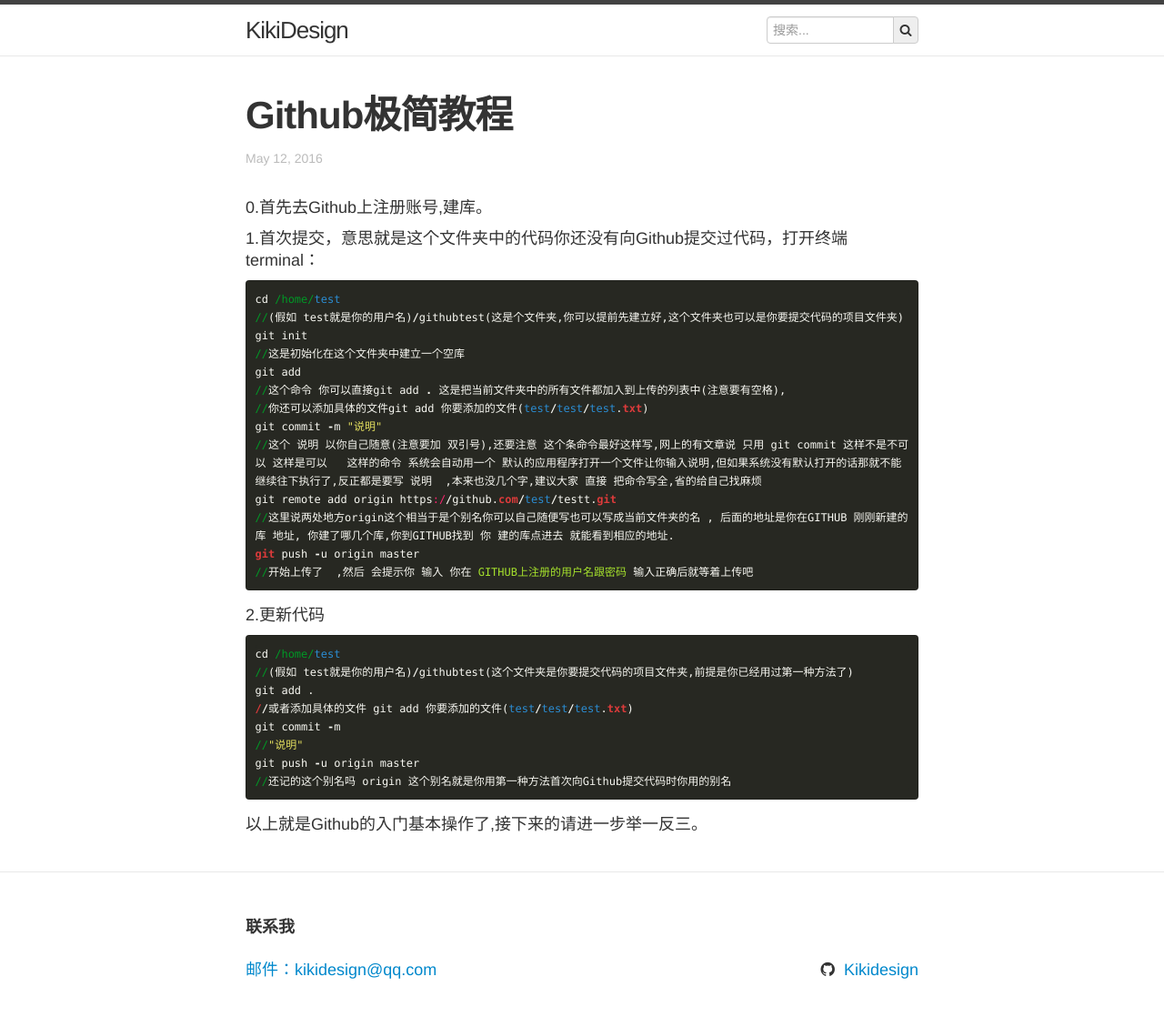
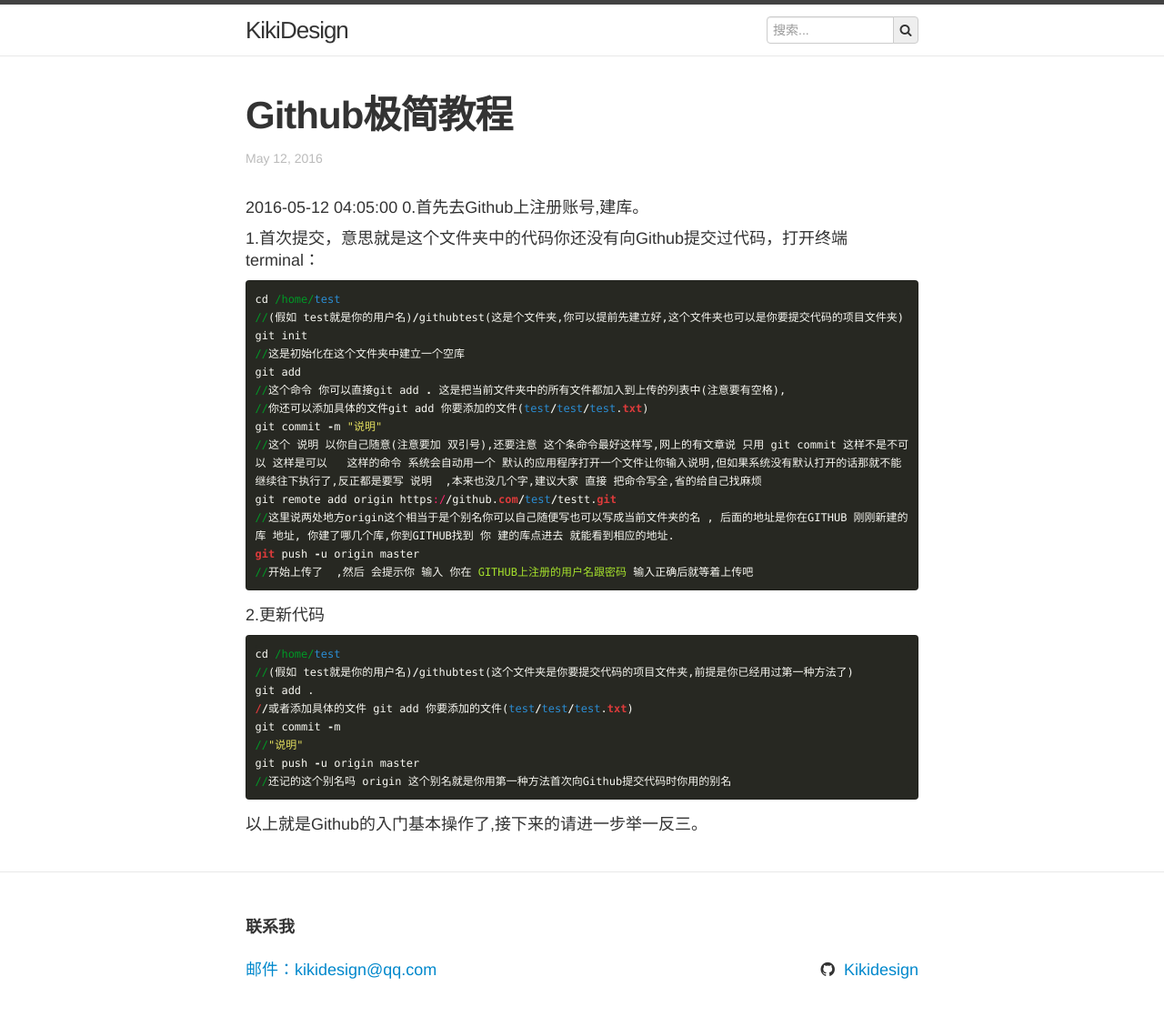
Before and after one commit to kikidesign/kikidesign.github.io, a Jekyll site: the page built from _posts/2016-05-11-Github-Simple.md, in a window 1280 px wide. Shown: the whole page at 91% size. Built offline with Jekyll 4.4.1, drawn with Linux system fonts in a browser that asks for light colours.

Commit message:
导入Lofter数据

```diff
--- a/_posts/2016-05-11-Github-Simple.md
+++ b/_posts/2016-05-11-Github-Simple.md
@@ -1,10 +1,12 @@
 ---
 layout: post
 title:  "Github极简教程"
-date:   2016-05-12 01:05:00
+date:   2016-05-12 04:05:00
 categories: Github
 ---
 
+
+2016-05-12 04:05:00
 0.首先去Github上注册账号,建库。
 
 1.首次提交，意思就是这个文件夹中的代码你还没有向Github提交过代码，打开终端terminal：
```
